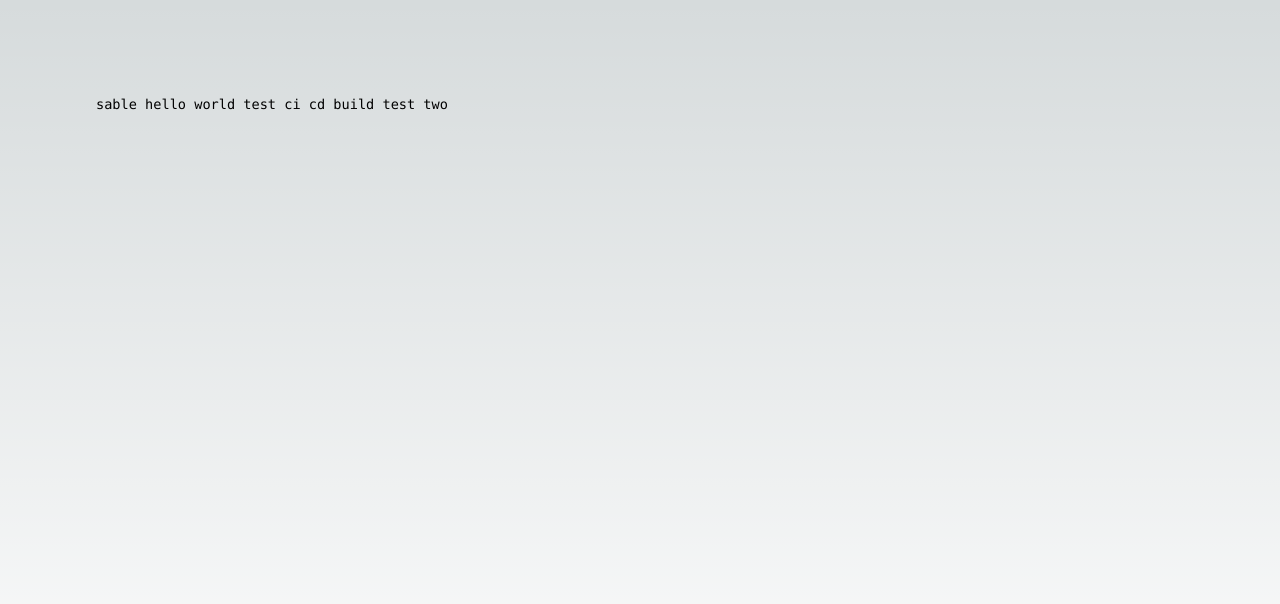
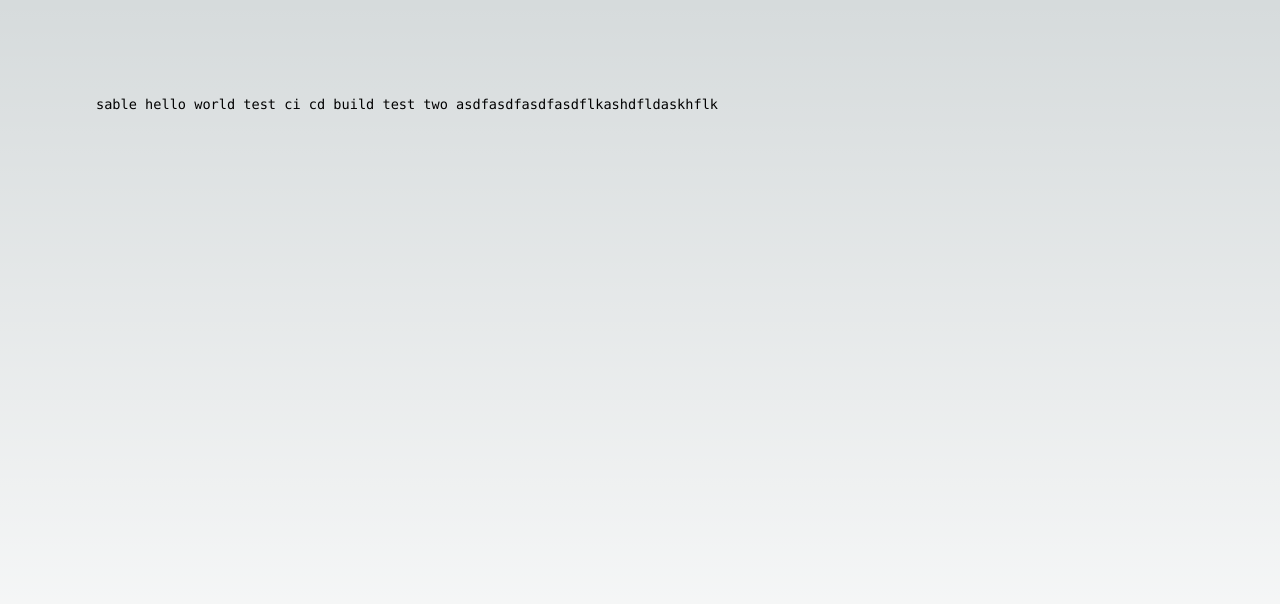
Before and after one commit to hyunsukgo/aws-nextjs, a Next.js app: page / in a window 1280 px wide. Shown: the top 604 px of the page. Built offline with nearby package versions, Linux system fonts and the light colour scheme.

Commit message:
asldfkhnvc jklbdfkvjb

```diff
--- a/src/app/page.tsx
+++ b/src/app/page.tsx
@@ -5,6 +5,7 @@ export default function Home() {
     <main className={styles.main}>
       <div className={styles.description}>
         sable hello world test ci cd build test two
+        asdfasdfasdfasdflkashdfldaskhflk
       </div>
     </main>
   );
```
